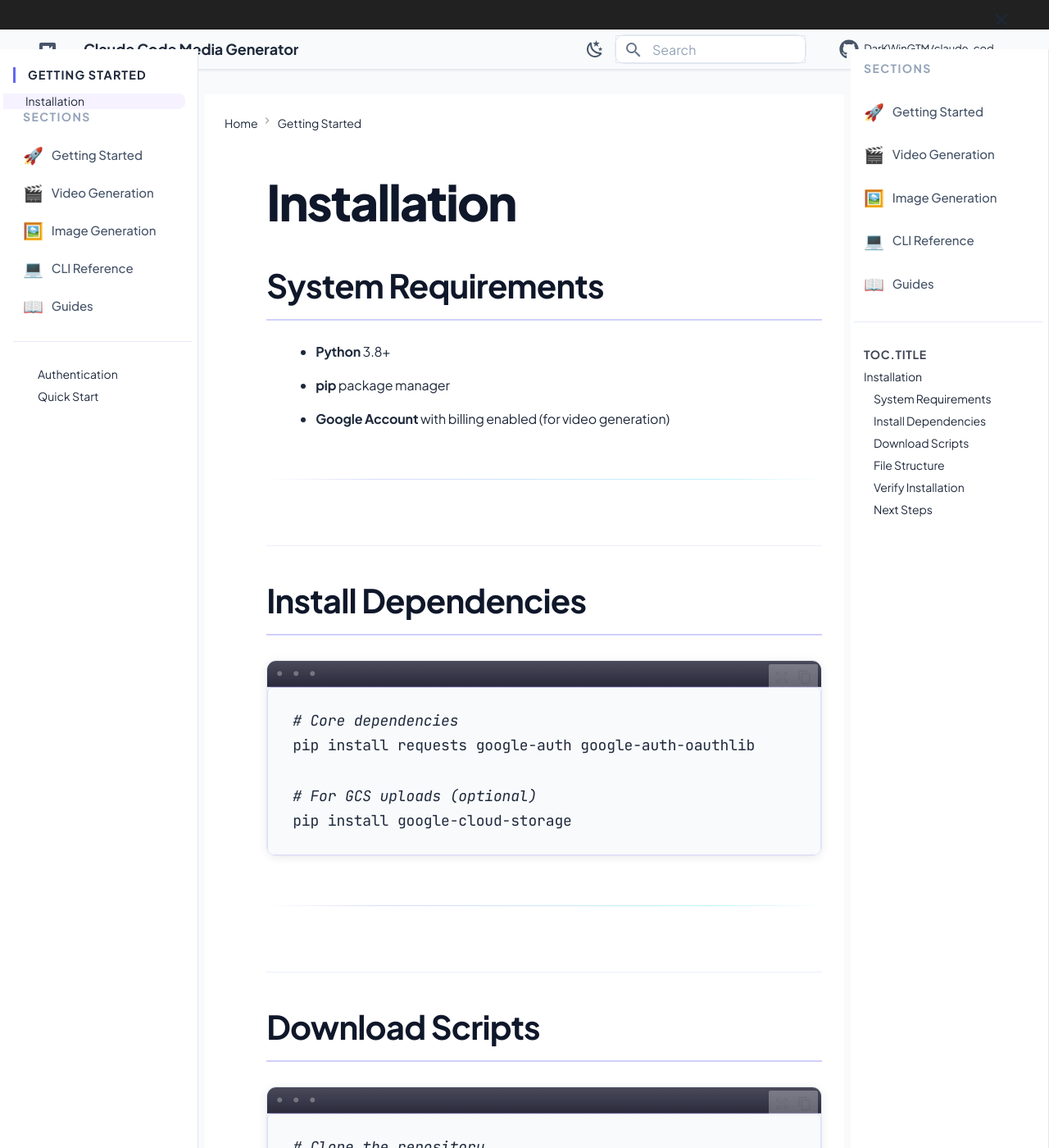
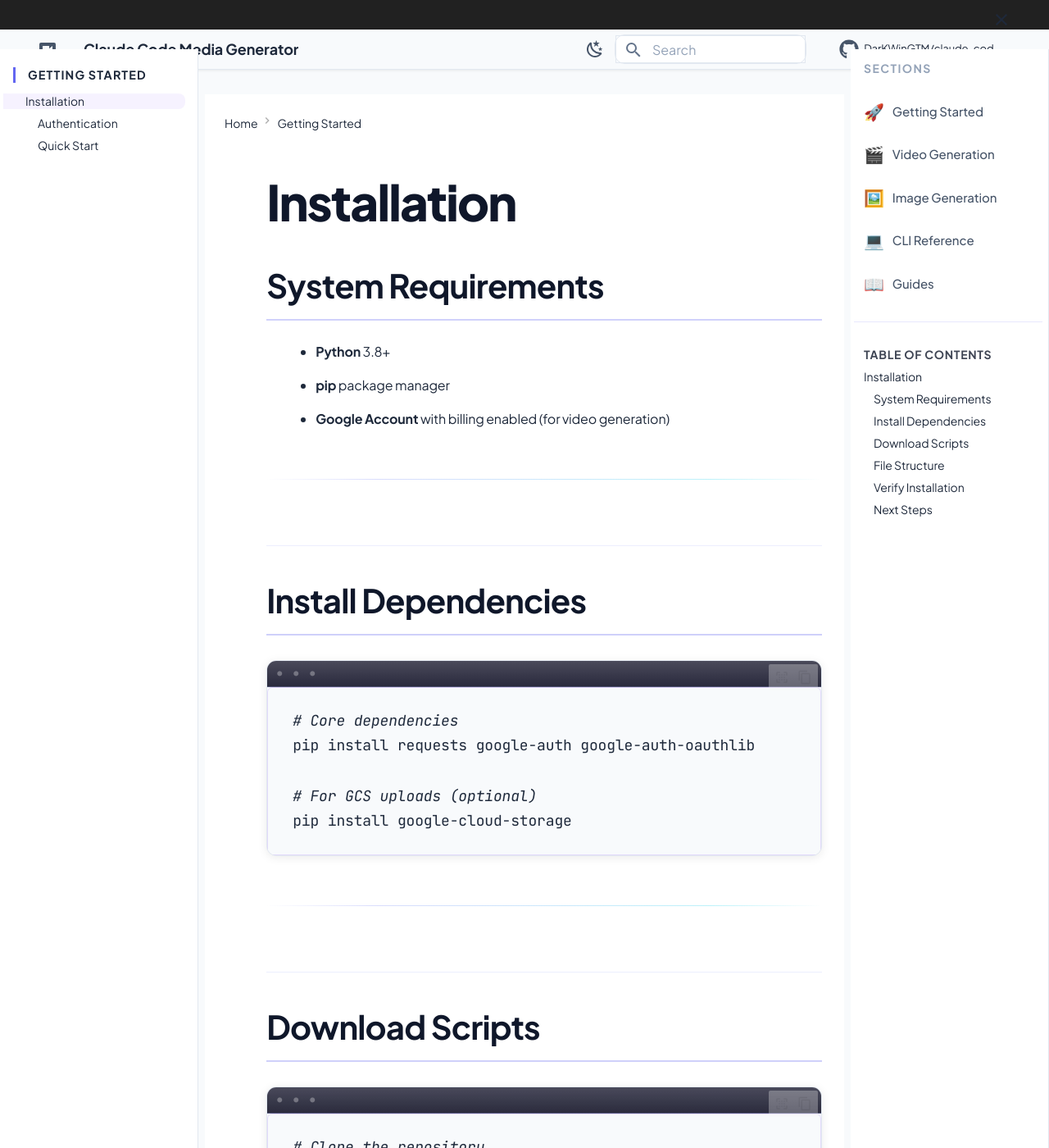
Before and after one commit to DarKWinGTM/claude-code-media-generator, an MkDocs documentation site: the page built from docs/getting-started/installation.md, in a window 1280 px wide and 1400 px high. Shown: the whole window at 82% size. Built offline with MkDocs 1.6.1 and Material for MkDocs 9.7.7, drawn with Linux system fonts in a browser that asks for light colours; comment, search, counter and statistics services are not loaded.

Commit message:
fix(ui): Section Navigator now shows only in right sidebar
Root cause: MkDocs Material renders toc.html in BOTH sidebars
(primary for mobile TOC dropdown, secondary for desktop TOC)

Fixes:
- Added CSS to hide .section-navigator in .md-sidebar--primary
- Fixed TOC title showing "toc.title" instead of "Table of contents"
- Updated toc.html to v1.2 with fix notes

CSS: docs/stylesheets/extra.css (lines 3228-3239)
Template: overrides/partials/toc.html

Co-Authored-By: Claude <noreply@anthropic.com>

```diff
--- a/docs/stylesheets/extra.css
+++ b/docs/stylesheets/extra.css
@@ -3225,6 +3225,19 @@ a, button, input, .md-nav__link, .md-tabs__link {
   border-bottom: 1px solid rgba(129, 140, 248, 0.2);
 }
 
+/* ===== CRITICAL FIX: Hide Section Navigator in Primary (Left) Sidebar ===== */
+/* MkDocs Material renders toc.html in BOTH sidebars for mobile TOC dropdown */
+/* We only want Section Navigator to show in Secondary (Right) Sidebar */
+.md-sidebar--primary .section-navigator,
+.md-sidebar--primary .section-navigator-sidebar {
+  display: none !important;
+}
+
+/* Ensure it shows only in Secondary (Right) Sidebar - Desktop */
+.md-sidebar--secondary .section-navigator-sidebar {
+  display: block;
+}
+
 .section-navigator__title {
   display: block;
   font-size: 0.7rem;
--- a/overrides/partials/toc.html
+++ b/overrides/partials/toc.html
@@ -47,7 +49,7 @@
 <nav class="md-nav md-nav--secondary" aria-label="Table of contents">
   <label class="md-nav__title" for="__toc">
     <span class="md-nav__icon md-icon"></span>
-    {{ lang.t("toc.title") }}
+    Table of contents
   </label>
   <ul class="md-nav__list" data-md-component="toc" data-md-scrollfix>
     {% for toc_item in page.toc %}
```
Also changed, not shown: other parts of overrides/partials/toc.html (+4 -2 lines).
